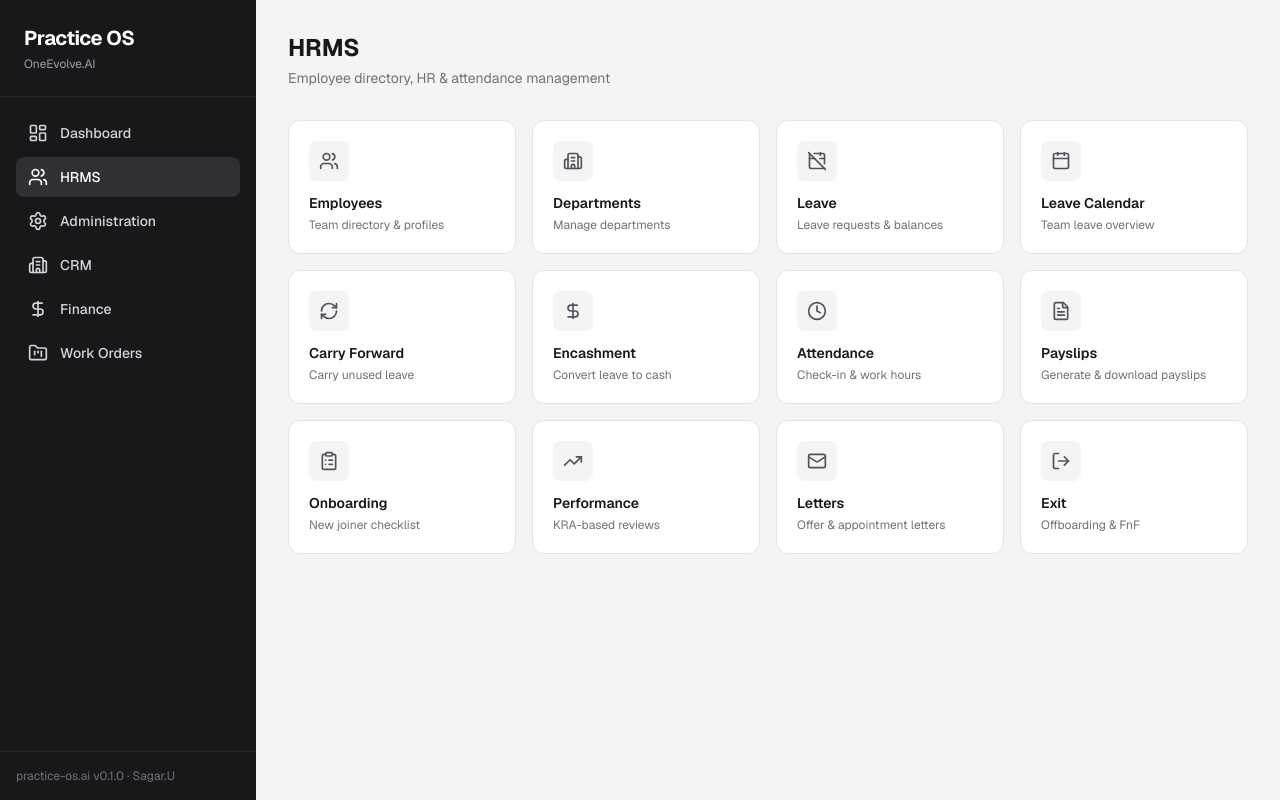
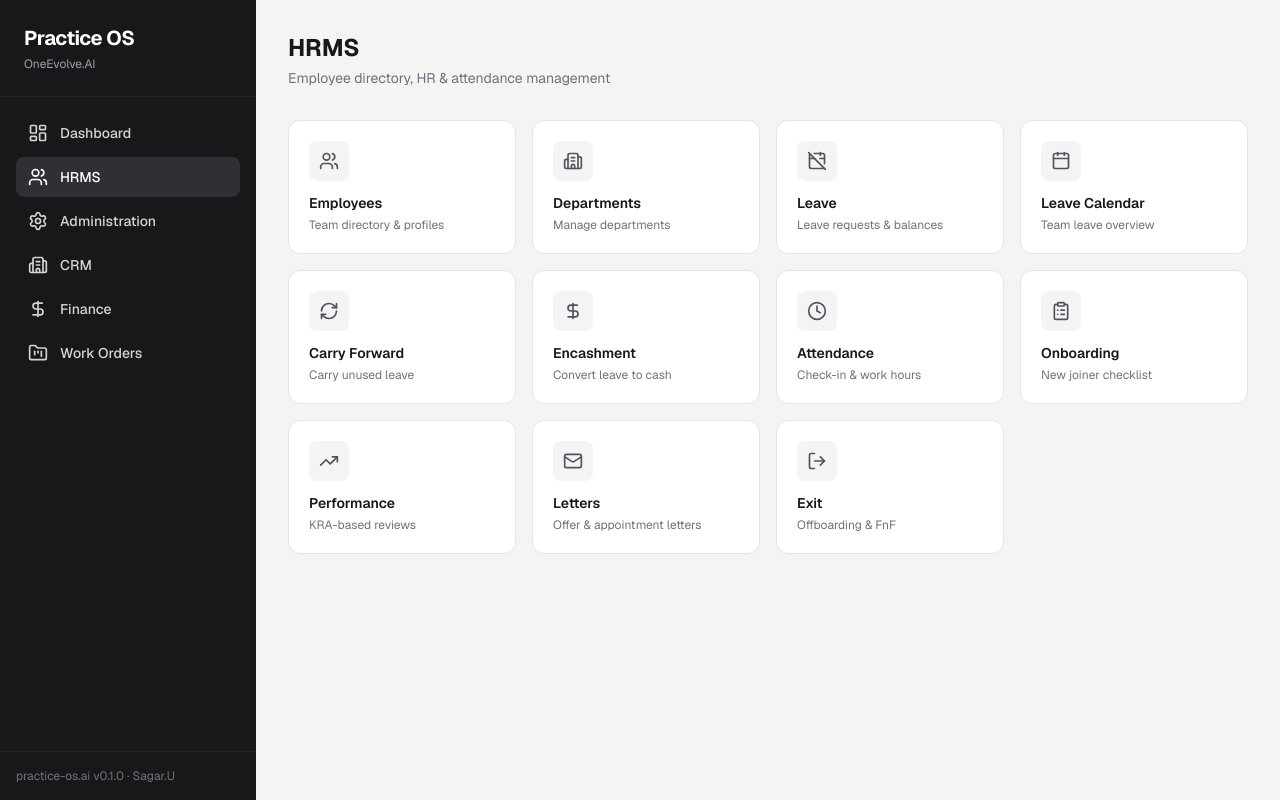
Before and after one commit to oneevolve-ai/practice-os, a Next.js app: page /people in a window 1280 px wide. Built offline with nearby package versions, Linux system fonts and the light colour scheme.

Commit message:
Remove payslips references

```diff
--- a/src/app/people/page.tsx
+++ b/src/app/people/page.tsx
@@ -10,7 +10,6 @@ const modules = [
   { name: "Carry Forward", href: "/people/leave/carry-forward", icon: RefreshCw, desc: "Carry unused leave" },
   { name: "Encashment", href: "/people/leave/encashment", icon: DollarSign, desc: "Convert leave to cash" },
   { name: "Attendance", href: "/people/attendance", icon: Clock, desc: "Check-in & work hours" },
-  { name: "Payslips", href: "/people/payslips", icon: FileText, desc: "Generate & download payslips" },
   { name: "Onboarding", href: "/people/employees/onboarding", icon: ClipboardList, desc: "New joiner checklist" },
   { name: "Performance", href: "/people/performance", icon: TrendingUp, desc: "KRA-based reviews" },
   { name: "Letters", href: "/people/letters", icon: Mail, desc: "Offer & appointment letters" },
```
